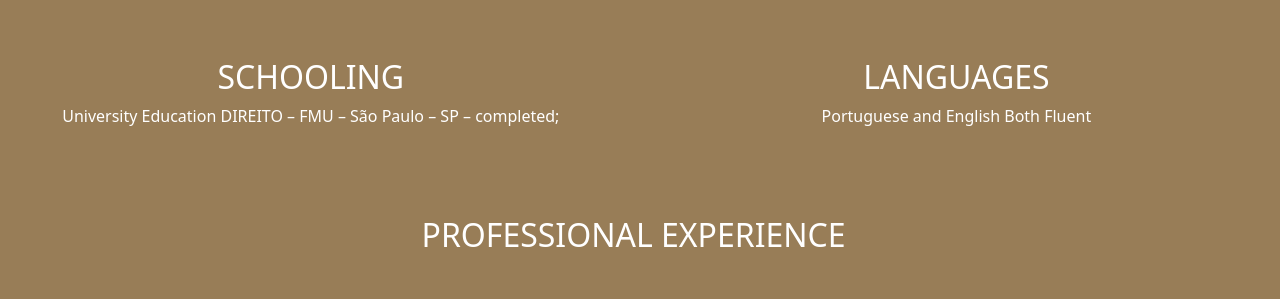
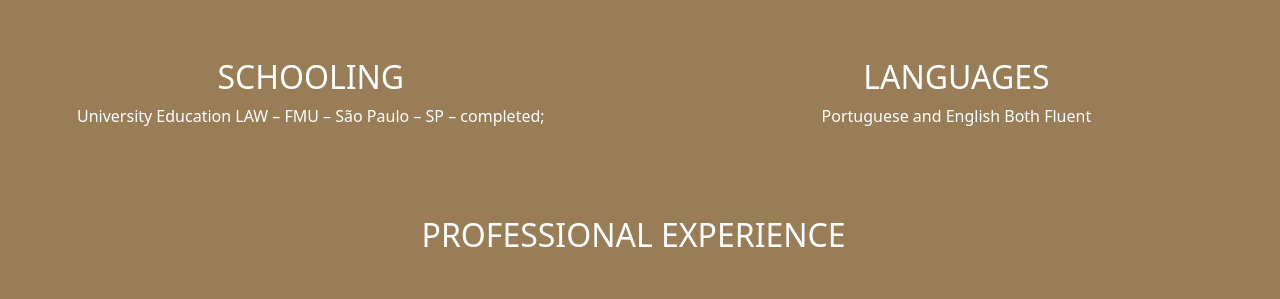
Before and after one commit to LucasLuro/personal-portfolio, a Django app: page /resume/ in a window 1280 px wide. Shown: the part 298-597 px from the top of the page. Run offline with Django 4.2, Linux system fonts and the light colour scheme.

Commit message:
Resume update 1

```diff
--- a/portfolio/templates/portfolio/resume.html
+++ b/portfolio/templates/portfolio/resume.html
@@ -11,7 +11,7 @@
         <div class="row">
             <div class="schooling col-lg-6">
                 <h2>SCHOOLING</h2>
-                <p>University Education		DIREITO – FMU – São Paulo – SP – completed;</p><br><br><br>
+                <p>University Education		LAW – FMU – São Paulo – SP – completed;</p><br><br><br>
             </div>
             <div class="languages col-lg-6">
                 <h2>LANGUAGES</h2>
```
